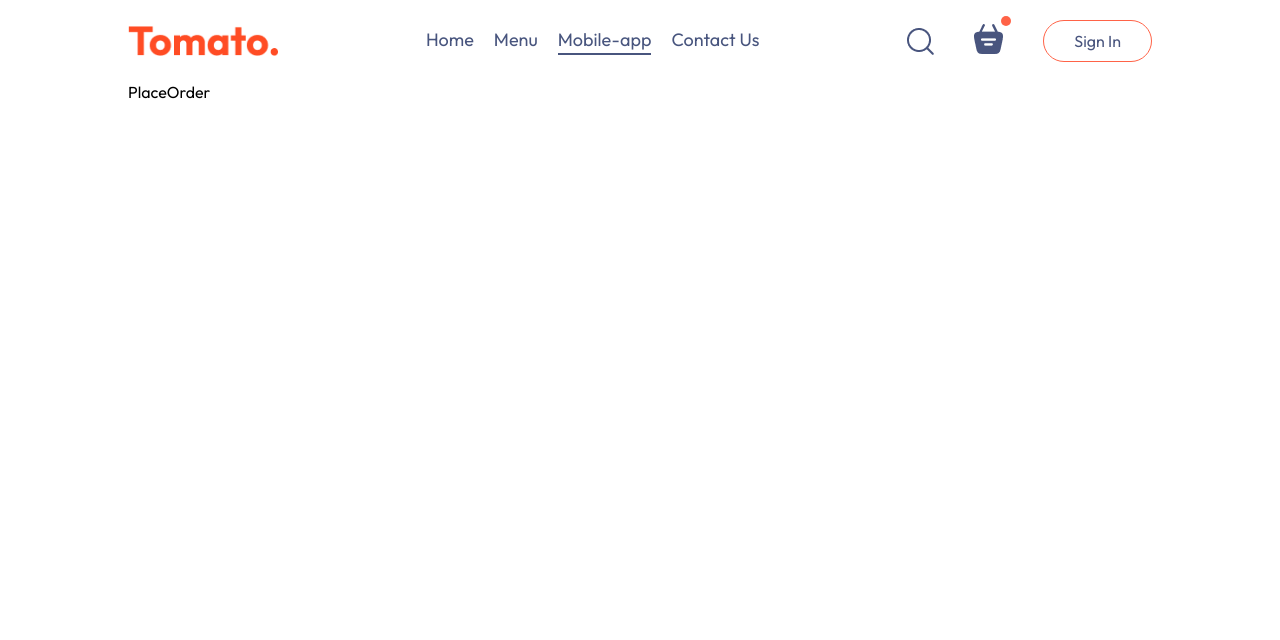
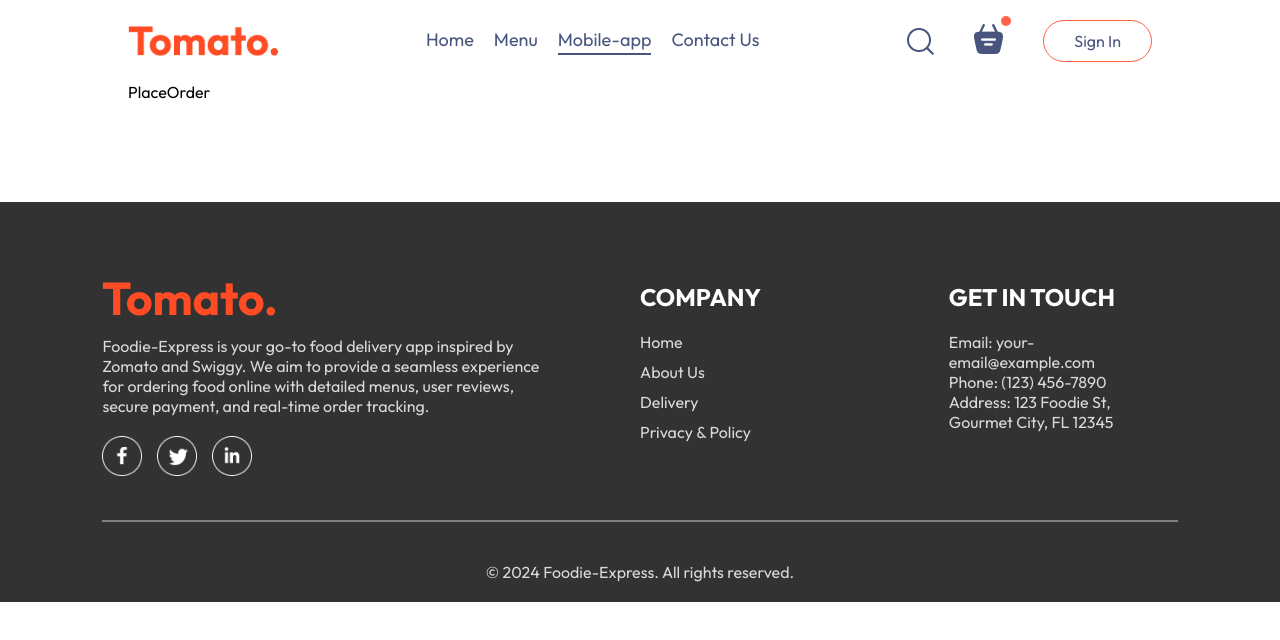
Before and after one commit to dashrathshinde07/Foodie-Express, a React (Vite) app: page /order in a window 1280 px wide. Shown: the top 640 px of the page. Built offline with nearby package versions, Linux system fonts and the light colour scheme.

Commit message:
feat: Add footer with contact info, quick links, and social media icons

```diff
--- a/src/App.jsx
+++ b/src/App.jsx
@@ -5,6 +5,7 @@
 import Home from "./pages/Home/Home";
 import Cart from "./pages/Cart/Cart";
 import PlaceOrder from "./pages/PlaceOrder/PlaceOrder";
+import Footer from "./components/Footer/Footer";
 
 const App = () => {
   return (
@@ -17,6 +18,7 @@
           <Route path="/order" element={<PlaceOrder />} />
         </Routes>
       </div>
+      <Footer />
     </>
   );
 };
--- /dev/null
+++ b/src/components/Footer/Footer.css
@@ -0,0 +1,54 @@
+.footer {
+  color: #d9d9d9;
+  background-color: #323232;
+  display: flex;
+  flex-direction: column;
+  align-items: center;
+  gap: 20px;
+  padding: 20px 8vw;
+  padding-top: 80px;
+  margin-top: 100px;
+}
+
+.footer-content {
+  width: 100%;
+  display: grid;
+  grid-template-columns: 2fr 1fr 1fr;
+  gap: 80px;
+}
+
+.footer-content-left,
+.footer-content-right,
+.footer-content-center {
+  display: flex;
+  flex-direction: column;
+  align-items: start;
+  gap: 20px;
+}
+
+.footer-content-left li,
+.footer-content-right li,
+.footer-content-center li {
+  list-style: none;
+  margin-bottom: 10px;
+  cursor: pointer;
+}
+
+.footer-content-right h2,
+.footer-content-center h2{
+  color: white;
+}
+
+.footer-social-icons img{
+  width: 40px;
+  margin-right: 15px;
+  cursor: pointer;
+}
+
+.footer hr{
+  width: 100%;
+  height: 2px;
+  margin: 20px 0;
+  background-color: grey;
+  border: none;
+}
--- /dev/null
+++ b/src/components/Footer/Footer.jsx
@@ -0,0 +1,51 @@
+import React from "react";
+import "./Footer.css";
+import { assets } from "../../assets/assets";
+
+const Footer = () => {
+  return (
+    <>
+      <div className="footer" id="footer">
+        <div className="footer-content">
+          <div className="footer-content-left">
+            <img src={assets.logo} alt="" />
+            <p>
+              Foodie-Express is your go-to food delivery app inspired by Zomato
+              and Swiggy. We aim to provide a seamless experience for ordering
+              food online with detailed menus, user reviews, secure payment, and
+              real-time order tracking.
+            </p>
+            <div className="footer-social-icons">
+              <img src={assets.facebook_icon} alt="" />
+              <img src={assets.twitter_icon} alt="" />
+              <img src={assets.linkedin_icon} alt="" />
+            </div>
+          </div>
+
+          <div className="footer-content-center">
+            <h2>COMPANY</h2>
+            <ul>
+              <li>Home</li>
+              <li>About Us</li>
+              <li>Delivery</li>
+              <li>Privacy & Policy</li>
+            </ul>
+          </div>
+
+          <div className="footer-content-right">
+            <h2>GET IN TOUCH</h2>
+            <ul>
+                    <p>Email: <a href="mailto:your-email@example.com">your-email@example.com</a></p>
+                    <p>Phone: (123) 456-7890</p>
+              <p>Address: 123 Foodie St, Gourmet City, FL 12345</p>
+            </ul>
+          </div>
+        </div>
+        <hr />
+        <p>&copy; 2024 Foodie-Express. All rights reserved.</p>
+      </div>
+    </>
+  );
+};
+
+export default Footer;
```
